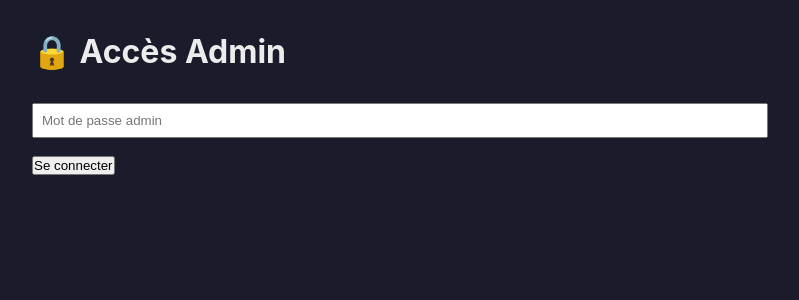
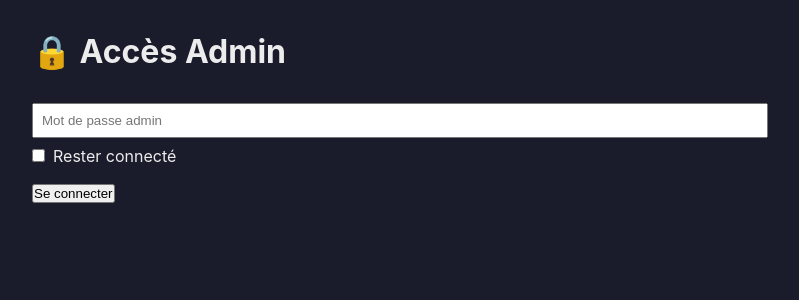
Before and after one commit to Yhugzee/lunachan, a Next.js app: page /admin in a window 1280 px wide. Shown: the top 300 px of the page, without its empty margins (240-1039 px from the left). Built offline with nearby package versions, Linux system fonts and the light colour scheme.

Commit message:
feat: add "Remember Me" functionality to admin login

```diff
--- a/src/pages/admin/index.tsx
+++ b/src/pages/admin/index.tsx
@@ -7,6 +7,7 @@ export default function AdminPage() {
   const [password, setPassword] = useState("");
   const [authenticated, setAuthenticated] = useState(false);
   const [threads, setThreads] = useState<Thread[]>([]);
+  const [remember, setRemember] = useState(false); // ✅ nouvelle case à cocher
 
   // ✅ Check du cookie si déjà connecté
   useEffect(() => {
@@ -33,7 +34,12 @@ export default function AdminPage() {
   const handleLogin = () => {
     if (password === process.env.NEXT_PUBLIC_ADMIN_PASSWORD) {
       setAuthenticated(true);
-      Cookies.set("admin-auth", password, { expires: 7 }); // ✅ cookie 7 jours
+
+      if (remember) {
+        Cookies.set("admin-auth", password, { expires: 7 }); // Cookie 7 jours
+      } else {
+        Cookies.set("admin-auth", password); // Cookie session
+      }
     } else {
       alert("Mot de passe incorrect");
     }
@@ -44,23 +50,6 @@ export default function AdminPage() {
       handleLogin();
     }
   };
-
-  if (!authenticated) {
-    return (
-      <main style={{ padding: "2rem" }}>
-        <h1>🔒 Accès Admin</h1>
-        <input
-          type="password"
-          value={password}
-          onChange={(e) => setPassword(e.target.value)}
-          onKeyDown={handleKeyDown} // ⌨️ appuie sur Entrée
-          placeholder="Mot de passe admin"
-          style={{ padding: "0.5rem", marginBottom: "1rem", width: "100%" }}
-        />
-        <button onClick={handleLogin}>Se connecter</button>
-      </main>
-    );
-  }
 
   const handleLogout = () => {
     Cookies.remove("admin-auth");
@@ -84,6 +73,32 @@ export default function AdminPage() {
       alert("Erreur lors de la suppression.");
     }
   };
+
+  if (!authenticated) {
+    return (
+      <main style={{ padding: "2rem" }}>
+        <h1>🔒 Accès Admin</h1>
+        <input
+          type="password"
+          value={password}
+          onChange={(e) => setPassword(e.target.value)}
+          onKeyDown={handleKeyDown}
+          placeholder="Mot de passe admin"
+          style={{ padding: "0.5rem", marginBottom: "0.5rem", width: "100%" }}
+        />
+        <label style={{ display: "block", marginBottom: "1rem" }}>
+          <input
+            type="checkbox"
+            checked={remember}
+            onChange={(e) => setRemember(e.target.checked)}
+            style={{ marginRight: "0.5rem" }}
+          />
+          Rester connecté
+        </label>
+        <button onClick={handleLogin}>Se connecter</button>
+      </main>
+    );
+  }
 
   return (
     <main style={{ padding: "2rem" }}>
```
